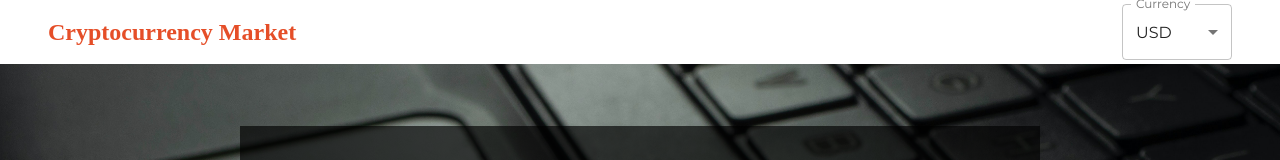
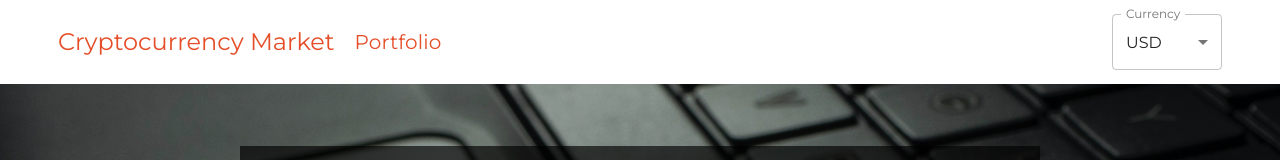
Before and after one commit to DwemohKessehEmmanuel/crypto-guy, a React (Create React App) app: page / in a window 1280 px wide. Shown: the top 160 px of the page. Built offline with nearby package versions, Linux system fonts and the light colour scheme; no server answers.

Commit message:
Add portfolio button and page

```diff
--- a/src/App.js
+++ b/src/App.js
@@ -3,6 +3,7 @@ import "./App.css";
 import Header from "./components/Header";
 import Homepage from "./Pages/Homepage";
 import CoinPage from "./Pages/CoinPage";
+import PortfolioPage from "./Pages/PortfolioPage";
 import { makeStyles } from '@material-ui/core';
 
 
@@ -27,6 +28,7 @@ function App() {
         <Routes >
           <Route  path="/" element={<Homepage/>} exact/>
           <Route path="/coins/:id" element={<CoinPage/>} />
+          <Route path="/portfolio" element={<PortfolioPage/>}/>
         </Routes>
 
       </div>
--- a/src/Pages/CoinPage.js
+++ b/src/Pages/CoinPage.js
@@ -1,10 +1,11 @@
 import React, { useEffect, useState } from 'react';
-import { useParams} from 'react-router-dom';
+import { useParams, useNavigate } from 'react-router-dom';
 import { SingleCoin } from '../config/api';
 import { CryptoState } from '../CryptoContext';
 import axios from 'axios';
 import { LinearProgress, makeStyles, Typography } from '@material-ui/core';
 import CoinInfo from '../components/CoinInfo';
+import PortfolioButton from '../components/PortfolioButton';
 import parse from 'html-react-parser'
 import { numberWithCommas } from '../components/Banner/Carousel';
 
@@ -64,6 +65,7 @@ const useStyles = makeStyles((theme)=>({
 
     },
   },
+
 }));
 
 
@@ -73,6 +75,7 @@ const CoinPage = () => {
   const [coin, setCoin] = useState();
   const {currency, symbol} = CryptoState();
   const classes = useStyles();
+  const navigate = useNavigate();
 
   const fetchSingleCoin = async() => {
     const {data} = await axios.get(SingleCoin(id));
@@ -87,10 +90,6 @@ const CoinPage = () => {
 
 
   if(!coin) return <LinearProgress style={{backgroundColor: "#e4451df3"}}/>
-
-
-
-
 
   return (
 
@@ -110,22 +109,22 @@ const CoinPage = () => {
         </Typography>
         <div className={classes.marketData}>
           <span style={{display: "flex"}}>
-              <Typography variant="h5" className={classes.heading}>
+            <Typography variant="h6" className={classes.heading}>
               Rank:
             </Typography>
             &nbsp; &nbsp;
-              <Typography variant="h5" style={{
+            <Typography variant="h6" style={{
               fontFamily:"Montserrat",}
             }>
               {coin?.market_cap_rank}
             </Typography>
           </span>
           <span style={{display: "flex"}}>
-              <Typography variant="h5" className={classes.heading}>
+            <Typography variant="h6" className={classes.heading}>
               Current Price:
             </Typography>
             &nbsp; &nbsp;
-              <Typography variant="h5" style={{
+            <Typography variant="h6" style={{
               fontFamily:"Montserrat",}
             }>
 
@@ -133,11 +132,11 @@ const CoinPage = () => {
             </Typography>
           </span>
           <span style={{display: "flex"}}>
-              <Typography variant="h5" className={classes.heading}>
+            <Typography variant="h6" className={classes.heading}>
               Market Cap:
             </Typography>
             &nbsp; &nbsp;
-              <Typography variant="h5" style={{
+            <Typography variant="h6" style={{
               fontFamily:"Montserrat",}
             }>
 
@@ -149,6 +148,9 @@ const CoinPage = () => {
           </span>
 
         </div>
+        <div onClick={()=>navigate("/portfolio")}>
+          <PortfolioButton coin={coin}/>
+        </div>
       </div>
 
 
@@ -157,4 +159,4 @@ const CoinPage = () => {
   )
 }
 
-export default CoinPage
+export default CoinPage;
--- /dev/null
+++ b/src/Pages/PortfolioPage.js
@@ -0,0 +1,9 @@
+import React from 'react'
+
+const PortfolioPage = () => {
+  return (
+    <div>PortfolioPage</div>
+  )
+}
+
+export default PortfolioPage
--- a/src/components/CoinInfo.js
+++ b/src/components/CoinInfo.js
@@ -25,6 +25,7 @@ const useStyles = makeStyles((theme)=>({
     alignItems: "center",
     justifyContent: "center",
     marginTop: 25,
+    //marginBottom: -55,
     padding: 40,
     [theme.breakpoints.down("md")]: {
       width: "100%",
@@ -40,12 +41,6 @@ const CoinInfo = ({coin}) => {
   const [historicData,setHistoricData] = useState();
   const [days, setDays] = useState(1);
   const {currency} = CryptoState();
-
-
-
-
-
-
 
   const fetchHistoricData = async () => {
     const {data} = await axios.get(HistoricalChart(coin.id, days, currency))
@@ -110,21 +105,21 @@ const CoinInfo = ({coin}) => {
 
             />
             <div
-            // style={{
-            //   display: "flex",
-            //   marginTop: 20,
-            //   justifyContent: "space-around",
-            //   width: "100%"
-            // }}
+            style={{
+              //display: "flex",
+              marginTop: 40,
+              //justifyContent: "space-around",
+              //width: "100%"
+            }}
             >
               {chartData.map((day)=> (
                <SelectButton
-               key={day.value}
-               onClick={() => setDays(day.value)}
-               selected={day.value === days}
-               >
+                  key={day.value}
+                  onClick={() => setDays(day.value)}
+                  selected={day.value === days}
+                  >
 
-                {day.label}
+                    {day.label}
                 </SelectButton>
               ))}
             </div>
--- a/src/components/CoinsTable.js
+++ b/src/components/CoinsTable.js
@@ -2,7 +2,7 @@ import { Container,createTheme, LinearProgress,
     makeStyles, Table, TableBody, TableCell, TableContainer,TableHead, TableRow,
     TextField,ThemeProvider, Typography } from '@material-ui/core';
 import axios from 'axios';
-import React, { useEffect, useState } from 'react'
+import React, { useEffect, useState } from 'react';
 import { useNavigate } from 'react-router-dom';
 import { CoinList } from '../config/api';
 import { CryptoState } from '../CryptoContext';
--- a/src/components/Header.js
+++ b/src/components/Header.js
@@ -1,22 +1,30 @@
-import React from 'react';
-import { useNavigate } from "react-router-dom";
+import React from 'react'
 
 import { AppBar, Container, Typography, Toolbar, Select, MenuItem, makeStyles,
         FormControl, InputLabel, createTheme, ThemeProvider } from '@material-ui/core';
 import { CryptoState } from '../CryptoContext';
+import {useNavigate} from 'react-router-dom';
 
 
 const useStyles = makeStyles(()=>({
   title:{
+    display: "flex",
     flex: 1,
+    flexDirection: "row",
+    //justifyContent: "space-between",
+    //marginRight: 20,
     color: "#e4451df3",
     fontFamily: "Cursive",
     fontWeight: "bold",
     cursor: "pointer",
   },
   formControl:{
-    minWidth: 110
-  }
+    minWidth: 110,
+    //paddingBottom: 10,
+  },
+  bar:{
+    padding: 10
+  },
 }))
 
 
@@ -27,7 +35,7 @@ const Header = () => {
 
   const {currency, setCurrency} = CryptoState();
 
-  console.log(currency);
+  // console.log(currency);
 
   const headerTheme = createTheme({
     palette:{
@@ -44,21 +52,32 @@ const Header = () => {
 
   return (
     <ThemeProvider theme={headerTheme}>
-      <AppBar position="static" color="transparent">
+      <AppBar position="static" color="transparent" className={classes.bar}>
         <Container >
           <Toolbar>
-            <Typography onClick={()=>navigate("/")} className={classes.title} variant={"h5"}>
-              Cryptocurrency Market
-            </Typography>
+
+            <div className={classes.title}>
+              <Typography onClick={()=>navigate("/")} variant={"h5"} style={{marginRight: 20}}>
+                Cryptocurrency Market
+              </Typography>
+              <Typography onClick={()=>navigate("/portfolio")} variant={"h6"}>
+                Portfolio
+              </Typography>
+            </div>
+            <div>
             <FormControl variant="outlined" className={classes.formControl}>
               <InputLabel>Currency</InputLabel>
-              <Select label="Currency" value={currency}
-                onChange={(e) => setCurrency(e.target.value)}>
+              <Select label="Currency"
+                value={currency}
+                onChange={(e) => setCurrency(e.target.value)}
+                >
                 <MenuItem value={"USD"}>USD</MenuItem>
                 <MenuItem value={"GHS"}>GHS</MenuItem>
                 <MenuItem value={"EUR"}>EUR</MenuItem>
               </Select>
             </FormControl>
+            </div>
+
           </Toolbar>
         </Container>
       </AppBar>
--- /dev/null
+++ b/src/components/PortfolioButton.js
@@ -0,0 +1,36 @@
+import React, { useState } from 'react';
+import { makeStyles } from '@material-ui/core';
+
+const useStyles = makeStyles(() => ({
+    portbutton: {
+        boxShadow: 'rgba(0, 0, 0, 0.16) 0px 10px 36px 0px, rgba(0, 0, 0, 0.06) 0px 0px 0px 1px',
+        borderRadius: 5,
+        padding: 10,
+        paddingLeft: 20,
+        paddingRight: 20,
+        fontFamily: "Cursive",
+        cursor: "pointer",
+        backgroundColor: "#F9842C",
+        color: "white",
+        fontWeight: 700,
+        "&:hover": {
+          backgroundColor: "#e4451df3",
+          color: "#D3D3D3",
+          boxShadow: 'rgba(6, 24, 44, 0.4) 0px 0px 0px 2px, rgba(6, 24, 44, 0.65) 0px 4px 6px -1px, rgba(255, 255, 255, 0.08) 0px 1px 0px inset',
+        },
+      }
+}))
+
+
+const PortfolioButton = ({coin}) => {
+  const [coinId, setcoinId] = useState("");
+  const classes = useStyles();
+  //setcoinId(id);
+  return (
+    <span className={classes.portbutton}>
+        Add to Portfolio
+    </span>
+  )
+}
+
+export default PortfolioButton;
--- a/src/components/SelectButton.js
+++ b/src/components/SelectButton.js
@@ -3,19 +3,22 @@ import React from 'react'
 
 const useStyles = makeStyles((selected) => ({
   selectbutton: {
-            border: " 1px solid black",
+    marginRight: 5,
+    //border: " 1px solid black",
+    boxShadow: 'rgba(0, 0, 0, 0.16) 0px 10px 36px 0px, rgba(0, 0, 0, 0.06) 0px 0px 0px 1px',
     borderRadius: 5,
     padding: 10,
     paddingLeft: 20,
     paddingRight: 20,
     fontFamily: "Cursive",
     cursor: "pointer",
-            backgroundColor: selected ? "#e4451df3" : "",
+    backgroundColor: selected ? "#F9842C" : "",
     color: selected ? "white" : "",
     fontWeight: selected? 700 : 500,
     "&:hover": {
       backgroundColor: "#e4451df3",
-                color: "white",
+      color: "#D3D3D3",
+      boxShadow: 'rgba(6, 24, 44, 0.4) 0px 0px 0px 2px, rgba(6, 24, 44, 0.65) 0px 4px 6px -1px, rgba(255, 255, 255, 0.08) 0px 1px 0px inset',
     },
     width: "225%",
   }
@@ -36,4 +39,4 @@ const SelectButton = ({children, onClick,selected}) => {
   )
 }
 
-export default SelectButton
+export default SelectButton;
```
Lines whose indentation alone changed are shown as unchanged.
